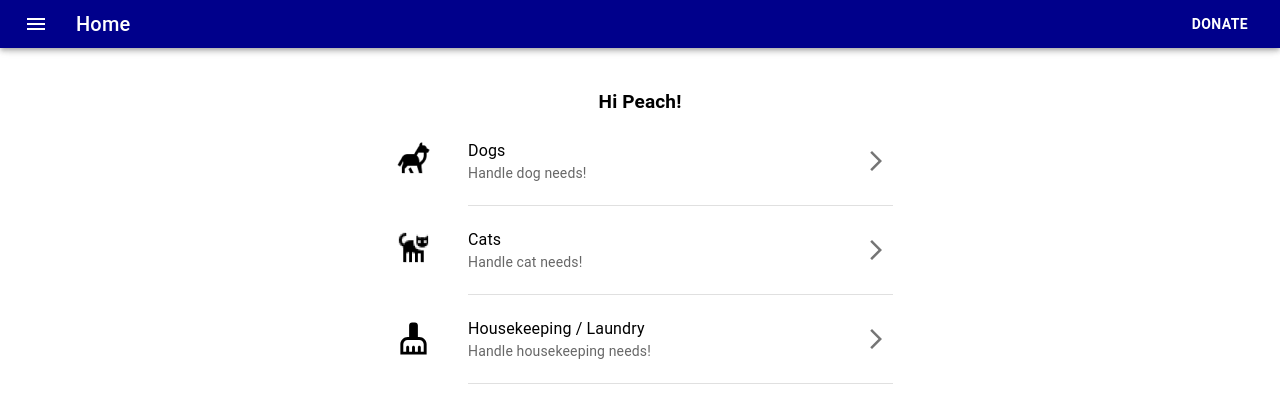
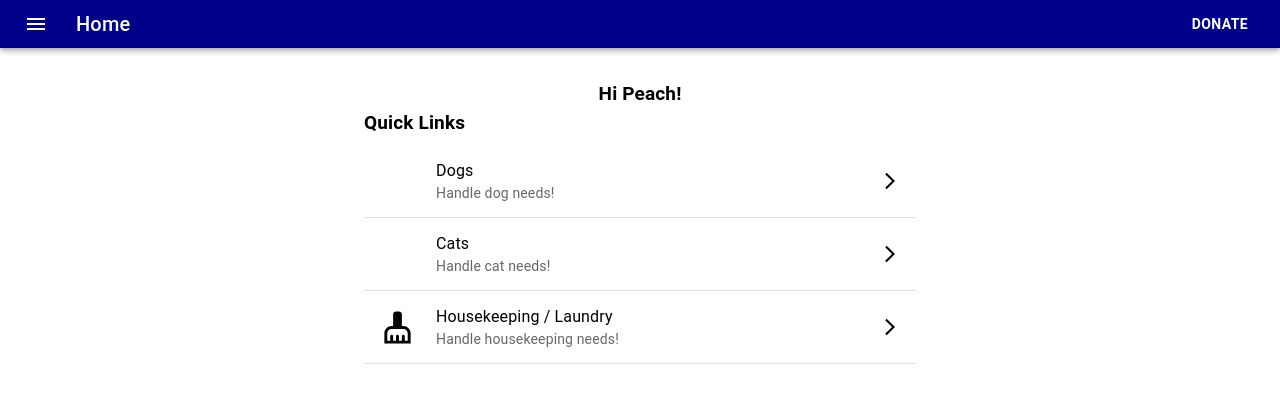
Before and after one commit to edlopez000/shelter-app-frontend, a React (Create React App) app: page /home in a window 1280 px wide. Shown: the top 398 px of the page. Built offline with nearby package versions, Linux system fonts and the light colour scheme; some icons are missing.

Commit message:
reconfigured material components

```diff
--- a/src/components/QuickLinks.js
+++ b/src/components/QuickLinks.js
@@ -1,88 +1,78 @@
 import * as React from "react";
-import List from "@mui/material/List";
-import ListItem from "@mui/material/ListItem";
+import {
+  Divider,
+  List,
+  ListItem,
+  ListItemButton,
+  ListItemIcon,
+  ListItemText,
+  Typography,
+} from "@mui/material";
+import UserGreeting from "./quicklinks/UserGreeting";
+import AnimalIcon from "../assets/AnimalIcon";
+import CleaningServicesIcon from "@mui/icons-material/CleaningServices";
+
 import ArrowForwardIosSharpIcon from "@mui/icons-material/ArrowForwardIosSharp";
-import ListItemIcon from "@mui/material/ListItemIcon";
-import ListItemText from "@mui/material/ListItemText";
-import IconButton from "@mui/material/IconButton";
-import Divider from "@mui/material/Divider";
-import UserGreeting from "./quicklinks/UserGreeting";
-import AnimalIcon from "./quicklinks/AnimalIcon";
-import CleaningServicesIcon from '@mui/icons-material/CleaningServices';
 
 export default function QuickLinks() {
   return (
-    <div>
-      <List sx={{ width: "100%", maxWidth: 600, bgcolor: "background.paper" }}>
+ <>
         <UserGreeting />
-        <ListItem alignItems="flex-start">
-          <ListItem
-            secondaryAction={
-              <IconButton edge="end" aria-label="arrow">
-                <ArrowForwardIosSharpIcon />
-              </IconButton>
-            }
+
+        <Typography
+          textAlign={"left"}
+          letterSpacing={0.15}
+          fontSize={19}
+          fontWeight={"bold"}
         >
+          Quick Links
+        </Typography>
+
+        <List sx={{ width: "100%", maxWidth: 600 }}>
+          <ListItem disablePadding>
+            <ListItemButton>
               <ListItemIcon>
                 <AnimalIcon name="dog" />
               </ListItemIcon>
-
-            <ListItemText
-              primary="Dogs"
-              secondary="Handle dog needs!"
-              sx={{ ml: 2 }}
-            />
-          </ListItem>
+              <ListItemText primary="Dogs" secondary="Handle dog needs!" />
+              <ArrowForwardIosSharpIcon fontSize="small" />
+            </ListItemButton>
           </ListItem>
 
-        <Divider component="li" sx={{ ml: 13, maxWidth: 425 }} />
-        <ListItem alignItems="flex-start">
-          <ListItem
-            secondaryAction={
-              <IconButton edge="end" aria-label="arrow">
-                <ArrowForwardIosSharpIcon />
-              </IconButton>
-            }
-          >
+          <Divider />
+
+          <ListItem disablePadding>
+            <ListItemButton>
               <ListItemIcon>
                 <AnimalIcon name="cat" />
               </ListItemIcon>
-
-            <ListItemText
-              primary="Cats"
-              secondary="Handle cat needs!"
-              sx={{ ml: 2 }}
-            />
-          </ListItem>
+              <ListItemText primary="Cats" secondary="Handle cat needs!" />
+              <ArrowForwardIosSharpIcon fontSize="small" />
+            </ListItemButton>
           </ListItem>
 
-        <Divider component="li" sx={{ ml: 13, maxWidth: 425 }} />
-        <ListItem alignItems="flex-start">
-          <ListItem
-            secondaryAction={
-              <IconButton edge="end" aria-label="arrow">
-                <ArrowForwardIosSharpIcon />
-              </IconButton>
-            }
-          >
+          <Divider />
+
+          <ListItem disablePadding>
+            <ListItemButton>
               <ListItemIcon>
                 <CleaningServicesIcon
                   htmlColor="black"
                   fontSize="large"
-              name="cleaning services" />
+                  name="cleaning services"
+                />
               </ListItemIcon>
-
               <ListItemText
                 primary="Housekeeping / Laundry"
                 secondary="Handle housekeeping needs!"
-              sx={{ ml: 2 }}
               />
-          </ListItem>
+              <ArrowForwardIosSharpIcon fontSize="small" />
+            </ListItemButton>
           </ListItem>
 
-        <Divider component="li" sx={{ ml: 13, maxWidth: 425 }} />
+        <Divider />
 
         </List>
-    </div>
+    </>
   );
 }
```
Lines whose indentation alone changed are shown as unchanged.
